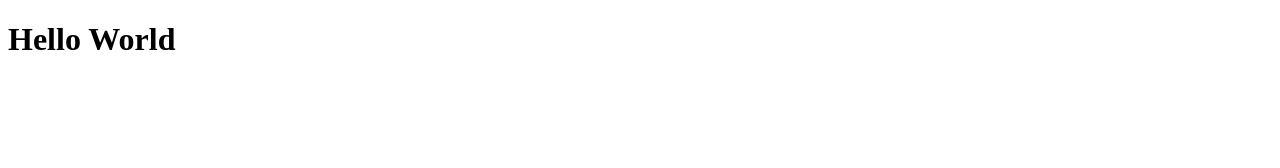
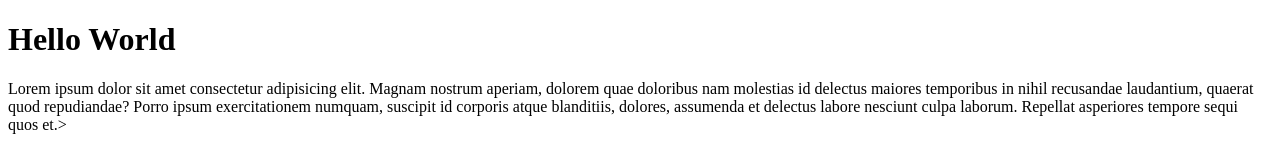
Before and after one commit to Shah8baz/hello-world, a plain HTML site: page index.html in a window 1280 px wide. Drawn offline with Linux system fonts and the light colour scheme.

Commit message:
added paragraph

```diff
--- a/index.html
+++ b/index.html
@@ -8,5 +8,11 @@
 </head>
 <body>
   <h1>Hello World</h1>
+<p>Lorem ipsum dolor sit amet consectetur adipisicing elit.
+     Magnam nostrum aperiam, dolorem quae doloribus nam molestias id
+     delectus maiores temporibus in nihil recusandae laudantium, quaerat
+      quod repudiandae? Porro ipsum exercitationem numquam, suscipit id
+      corporis atque blanditiis, dolores, assumenda et delectus labore nesciunt
+      culpa laborum. Repellat asperiores tempore sequi quos et.></p>
 </body>
 </html>
```
